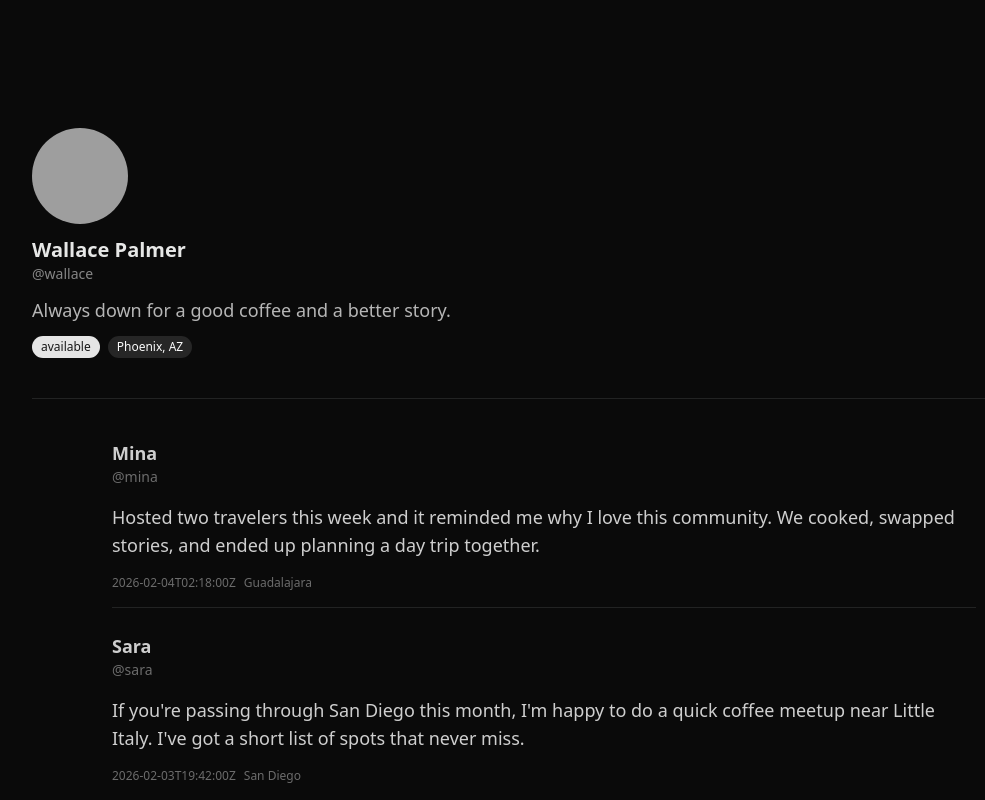
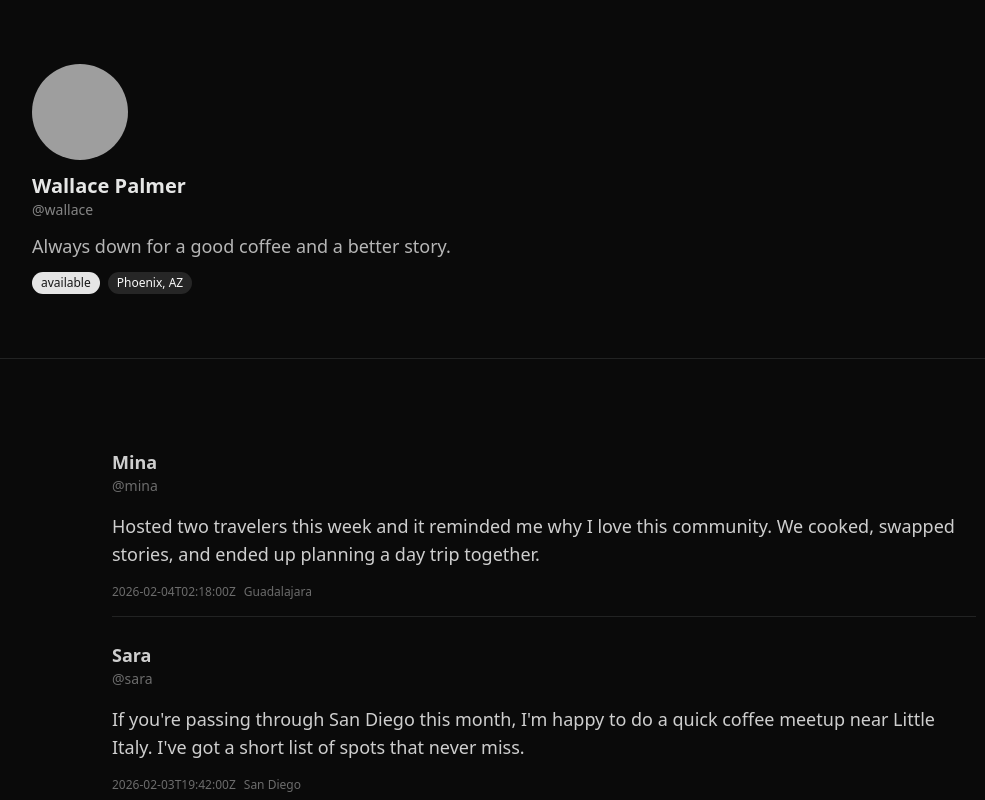
Before and after one commit to wallace-software/couchsurfing-takehome, a Next.js app: page / in a window 1280 px wide. Shown: the top 800 px of the page, without its empty margins (96-1081 px from the left). Built offline with nearby package versions, Linux system fonts and the light colour scheme; grey boxes are pictures that could not be loaded.

Commit message:
chore: add fixed positioning on profile portion

```diff
--- a/app/page.tsx
+++ b/app/page.tsx
@@ -1,6 +1,5 @@
 import { UserProfile } from "@/components/profile/UserProfile";
 import { getUser } from "@/lib/api";
-import { Separator } from "@/components/ui/separator";
 import { Suspense } from "react";
 import { Loading } from "@/components/posts/Loading";
 import { Feed } from "@/components/posts/Feed";
@@ -12,7 +11,6 @@ export default async function Home() {
     <div className="flex min-h-screen items-center justify-center bg-background">
       <main className="flex min-h-screen w-full max-w-6xl flex-col items-center justify-start py-16 lg:py-32 px-8 lg:px-16 bg-background">
         <UserProfile user={user} />
-        <Separator className="my-10" />
         <Suspense fallback={<Loading />}>
           <Feed />
         </Suspense>
--- a/components/posts/Feed.tsx
+++ b/components/posts/Feed.tsx
@@ -5,7 +5,7 @@ export async function Feed() {
   const posts = await getPosts();
 
   return (
-    <section className="w-full px-4 flex flex-col gap-6 max-w-3xl xl:max-w-4xl">
+    <section className="w-full px-4 pt-80 flex flex-col gap-6 max-w-3xl xl:max-w-4xl overflow-y-auto">
       {posts.map((p) => (
         <FeedItem key={p.id} post={p} />
       ))}
--- a/components/posts/Loading.tsx
+++ b/components/posts/Loading.tsx
@@ -1,3 +1,7 @@
 export function Loading() {
-  return <h2 className="text-white">Loading...</h2>;
+  return (
+    <h2 className="text-white pt-80" id="loading">
+      Loading...
+    </h2>
+  );
 }
--- a/components/profile/UserProfile.tsx
+++ b/components/profile/UserProfile.tsx
@@ -1,6 +1,7 @@
 import { User } from "@/types/User";
 import { Avatar, AvatarImage, AvatarFallback } from "@/components/ui/avatar";
 import { Badge } from "@/components/ui/badge";
+import { Separator } from "@/components/ui/separator";
 
 type UserProfileProps = {
   user: User;
@@ -8,7 +9,8 @@ type UserProfileProps = {
 
 export function UserProfile({ user }: UserProfileProps) {
   return (
-    <section className="flex flex-col gap-3 w-full ">
+    <section className="flex flex-col items-center justify-centerw-full fixed top-0 inset-x-0 bg-background">
+      <div className="py-16 px-8 lg:px-16 flex flex-col gap-3 max-w-6xl w-full">
         <Avatar size="lg">
           <AvatarImage src={`/images/${user.avatarUrl}`} />
           <AvatarFallback>{user.name[0]}</AvatarFallback>
@@ -23,8 +25,12 @@ export function UserProfile({ user }: UserProfileProps) {
 
         <div className="flex gap-2">
           {user?.travelStatus && <Badge> {user.travelStatus}</Badge>}
-        {user?.location && <Badge variant="secondary"> {user.location}</Badge>}
+          {user?.location && (
+            <Badge variant="secondary"> {user.location}</Badge>
+          )}
         </div>
+      </div>
+      <Separator className="" />
     </section>
   );
 }
```
Lines whose indentation alone changed are shown as unchanged.
